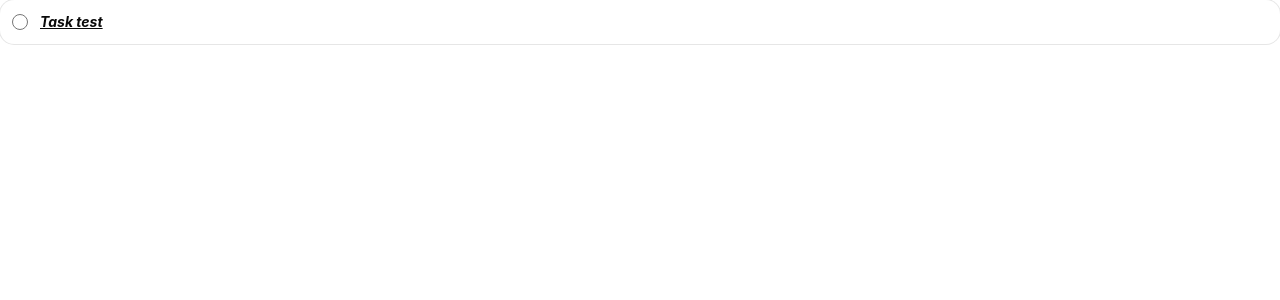
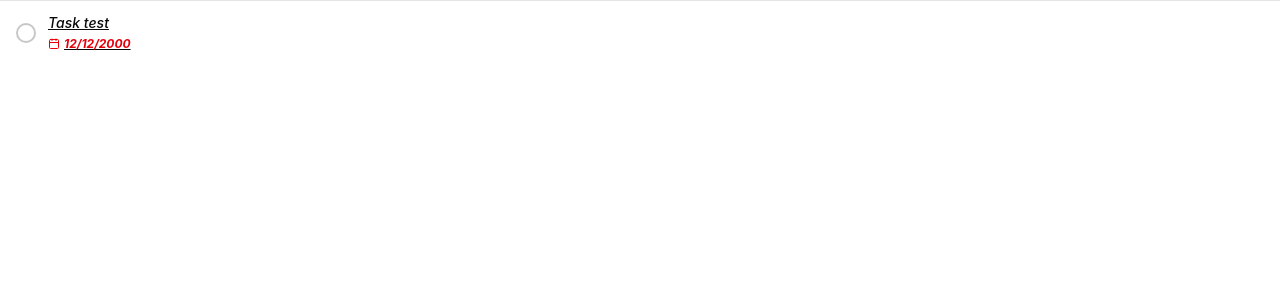
Before and after one commit to xeonray-origin/Kronos, a React app in the folder modules/client/: page / in a window 1280 px wide. Shown: the top 300 px of the page. Built offline with nearby package versions, Linux system fonts and the light colour scheme.

Commit message:
feat(ui): initial task component seup

```diff
--- a/modules/client/src/components/task/task.tsx
+++ b/modules/client/src/components/task/task.tsx
@@ -1,20 +1,45 @@
-import { Card, CardContent } from '../base/card';
+import { BellIcon, CalendarIcon, CircleDotIcon } from 'lucide-react';
 
 interface TaskProps {
   title: string;
-  description: string;
-  dueDate: string;
+  dueDate?: string;
+  label?: string;
+  project?: string;
+  description?: string;
 }
 
-export function Task({ title }: TaskProps) {
+export function Task({ title, dueDate, label, project }: TaskProps) {
   return (
-    <Card size="sm">
-      <CardContent>
-        <div className="flex items-center gap-3">
-          <input type="radio" className="h-4 w-4 shrink-0 accent-primary" />
-          <span className="text-sm">{title}</span>
+    <div className="flex items-center gap-3 border-t border-border px-4 py-3 hover:bg-muted/30 transition-colors">
+      <button
+        className="h-5 w-5 shrink-0 rounded-full border-2 border-muted-foreground/40 hover:border-primary transition-colors"
+        aria-label="Complete task"
+      />
+      <div className="flex flex-1 flex-col gap-1 min-w-0">
+        <span className="text-sm font-medium text-foreground leading-snug truncate">{title}</span>
+        {(dueDate || label) && (
+          <div className="flex items-center gap-3">
+            {dueDate && (
+              <span className="flex items-center gap-1 text-xs text-destructive">
+                <CalendarIcon className="h-3 w-3" />
+                {dueDate}
+              </span>
+            )}
+            {label && (
+              <span className="flex items-center gap-1 text-xs text-emerald-500">
+                <CircleDotIcon className="h-3 w-3" />
+                {label}
+              </span>
+            )}
+          </div>
+        )}
+      </div>
+      {project && (
+        <div className="flex items-center gap-1.5 text-xs text-muted-foreground shrink-0">
+          <span>{project}</span>
+          <BellIcon className="h-3.5 w-3.5" />
         </div>
-      </CardContent>
-    </Card>
+      )}
+    </div>
   );
 }
--- a/package.json
+++ b/package.json
@@ -12,6 +12,7 @@
     "lint:fix": "eslint . --fix",
     "format": "prettier . --write --ignore-unknown",
     "format:check": "prettier --check .",
+    "test:client": "pnpm --filter @kronos/server test",
     "test:server": "pnpm --filter @kronos/server test",
     "dev:server": "pnpm --filter @kronos/server dev",
     "dev:client": "pnpm --filter @kronos/client dev",
```
Also changed, not shown: modules/client/src/pages/layout.tsx (added), 1 other file (tests, documents, lock files or other folders).
